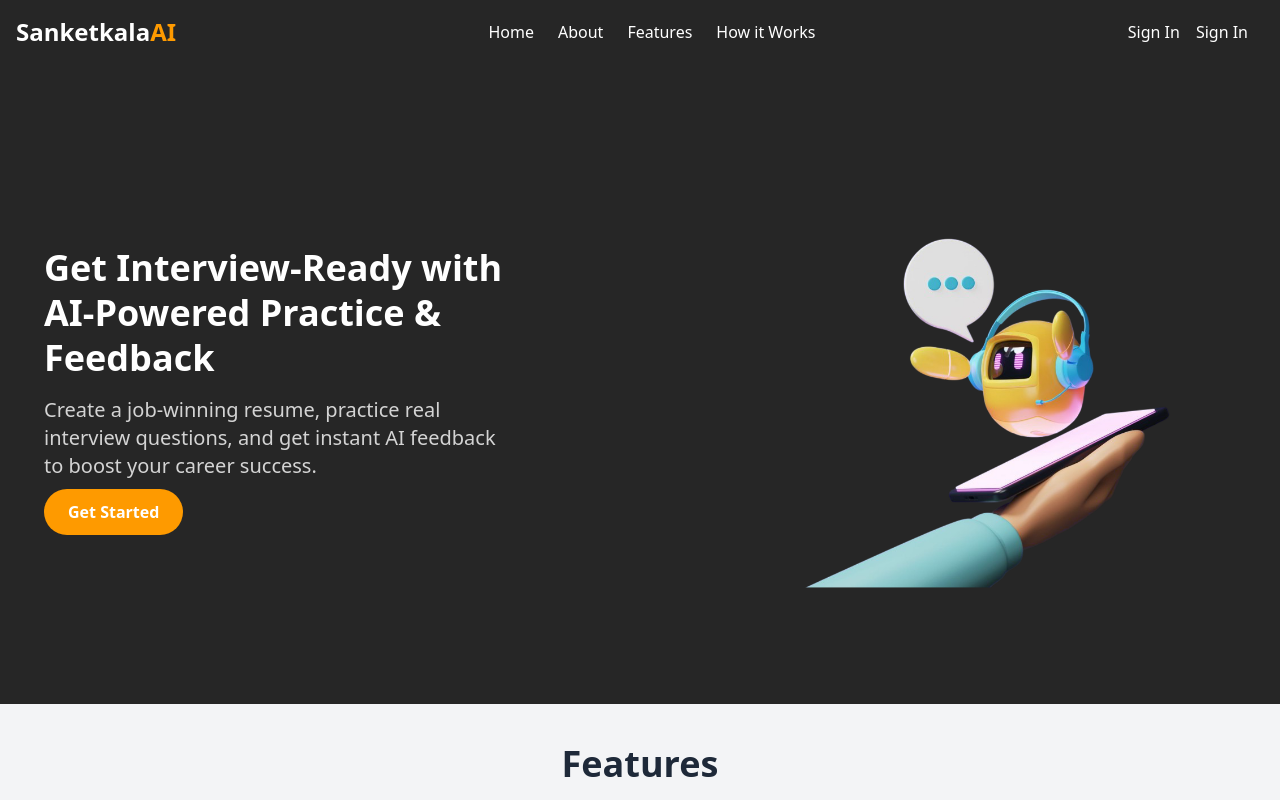
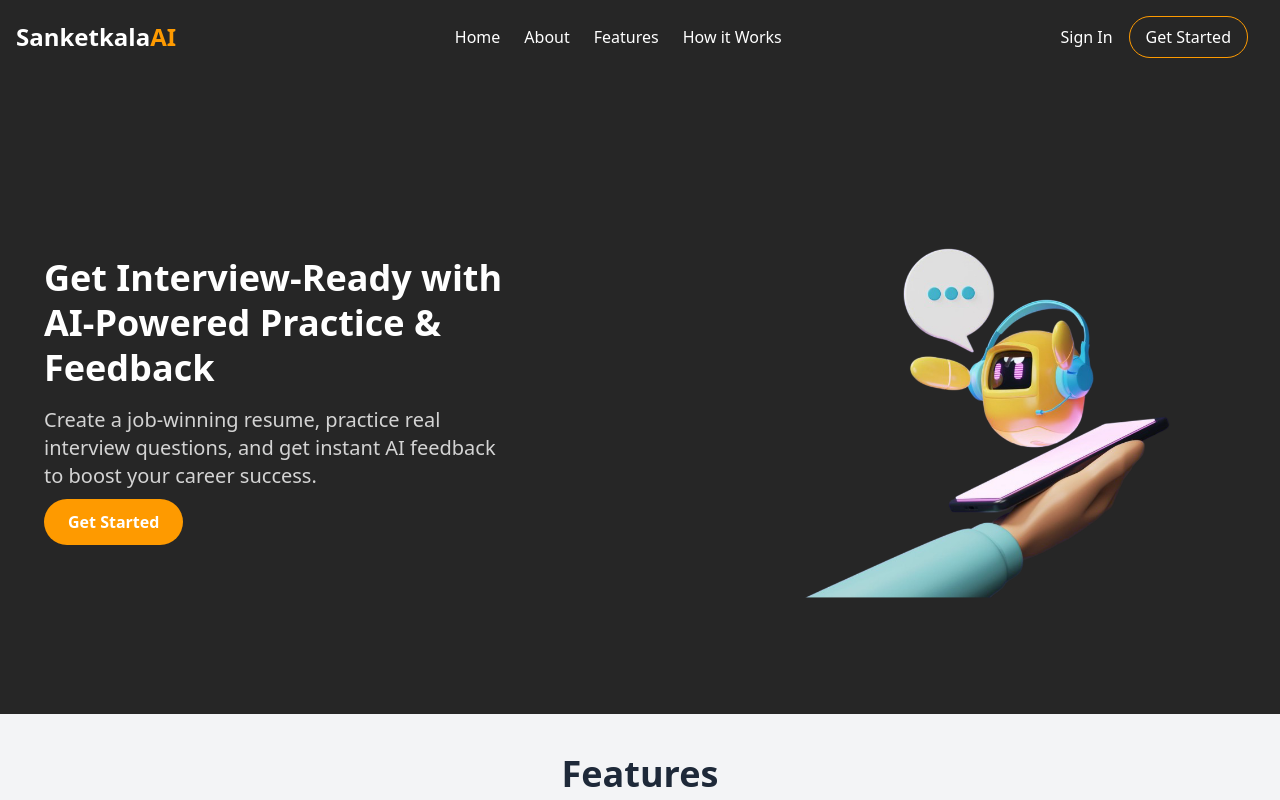
Before and after one commit to rajatchhaparwal/Sanketkala, a React (Vite) app: page / in a window 1280 px wide. Shown: the top 800 px of the page. Built offline with nearby package versions, Linux system fonts and the light colour scheme; no server answers.

Commit message:
navbar changes

```diff
--- a/src/components/Navbar.jsx
+++ b/src/components/Navbar.jsx
@@ -29,13 +29,14 @@ export default function Navbar() {
 
         <div className="flex items-center space-x-4">
 
-         <Link to={"/SignIn"} className="hover:text-amber-600 hidden sm:block" >Sign In</Link>
+         { user? (<Link className="hidden" >Sign In</Link>): (<Link to={"/SignIn"} className="hover:text-amber-600 hidden sm:block" >Sign In</Link>)}
+
          {user ? (
   <Link to="/Getstarted" className="border border-amber-500 hover:font-bold px-4 py-2 rounded-3xl">
     Get Started
   </Link>
 ) : (
-  <Link to="/SignIn">Sign In</Link>
+  <Link to="/SignIn"  className="border border-amber-500 hover:font-bold px-4 py-2 rounded-3xl"> Get Started</Link>
 )}
 
           {/* Mobile Menu Button */}
```
